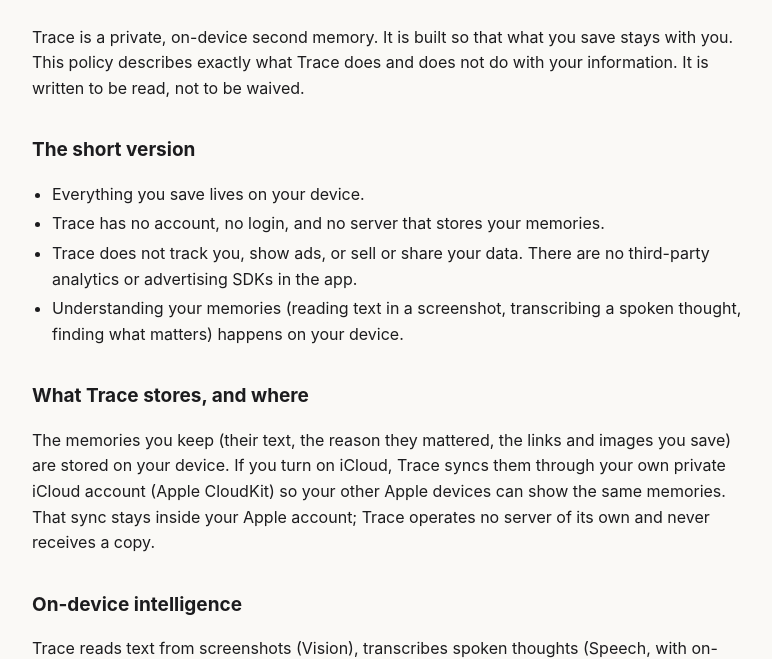
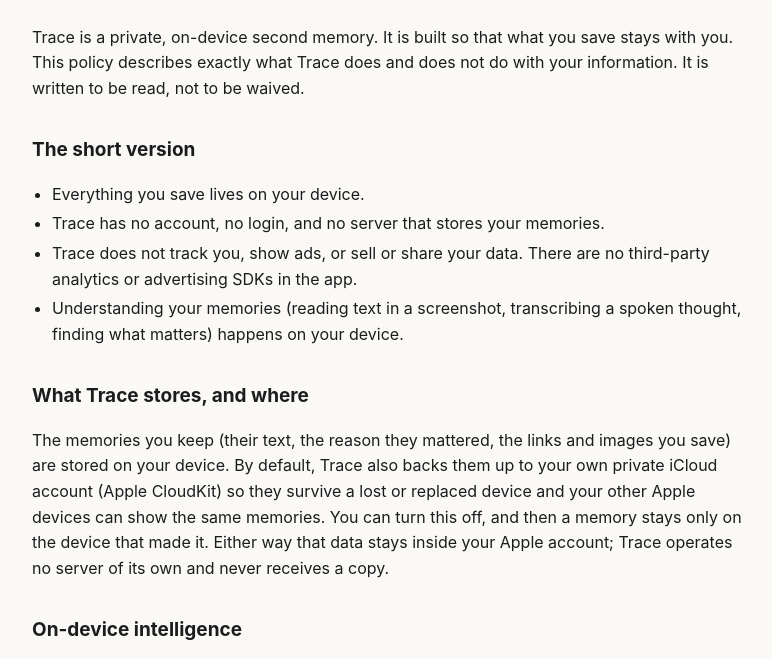
Before and after one commit to TheBarmaEffect/trace-support, a plain HTML site: page privacy.html in a window 1280 px wide. Shown: the part 123-782 px from the top of the page, without its empty margins (248-1020 px from the left). Drawn offline with Linux system fonts and the light colour scheme.

Commit message:
Privacy policy: iCloud backup on by default

```diff
--- a/privacy.html
+++ b/privacy.html
@@ -38,10 +38,11 @@
 
 <h2>What Trace stores, and where</h2>
 <p>The memories you keep (their text, the reason they mattered, the links and images
-you save) are stored on your device. If you turn on iCloud, Trace syncs them through
-your own private iCloud account (Apple CloudKit) so your other Apple devices can show
-the same memories. That sync stays inside your Apple account; Trace operates no server
-of its own and never receives a copy.</p>
+you save) are stored on your device. By default, Trace also backs them up to your own
+private iCloud account (Apple CloudKit) so they survive a lost or replaced device and
+your other Apple devices can show the same memories. You can turn this off, and then a
+memory stays only on the device that made it. Either way that data stays inside your
+Apple account; Trace operates no server of its own and never receives a copy.</p>
 
 <h2>On-device intelligence</h2>
 <p>Trace reads text from screenshots (Vision), transcribes spoken thoughts (Speech,
```
